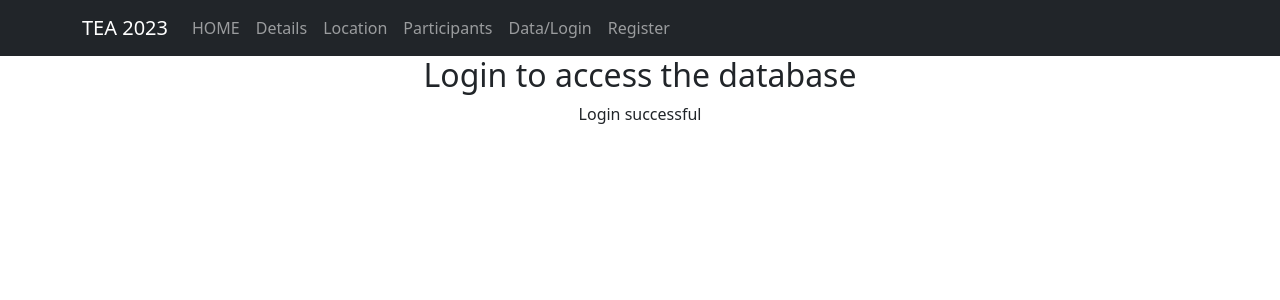
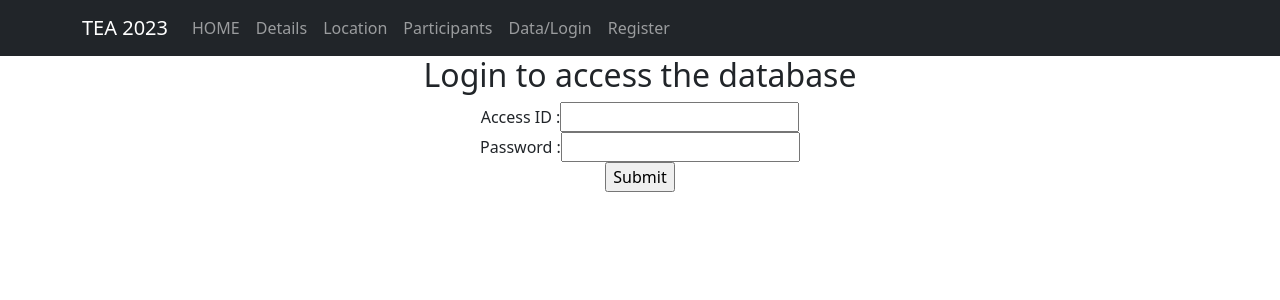
Before and after one commit to MirelaVP/conference_template26may, a React (Create React App) app: page /login in a window 1280 px wide. Shown: the top 300 px of the page. Built offline with nearby package versions, Linux system fonts and the light colour scheme.

Commit message:
need to correct login.js and logisitics.js

```diff
--- a/src/pages/login.js
+++ b/src/pages/login.js
@@ -50,23 +50,28 @@ function Login() {
 
         var { ID, password } = document.forms[0];
         const loginInfo = participants.find((user) => user.ID === ID.value());
-
         if (loginInfo) {
             if (loginInfo.password !== password.value){
                 setErrorMessage({ name: "password", message: errors.pass });
             } else {
                 setSubmitted(true);
             }
+            setSubmitted(false);
         } else{
             setErrorMessage({ name: "ID", message: errors.ID })
+            setSubmitted(false)
         }
+
+        e.reset();
+
+        return submitted
     }
 
     return (
         <div className="app">
           <div className="login-form">
             <h2>Login to access the database</h2>
-            {submission ? <div>Login successful</div> : loginForm}
+            {submitted ? <div>Login successful</div> : loginForm}
           </div>
         </div>
       );
```
